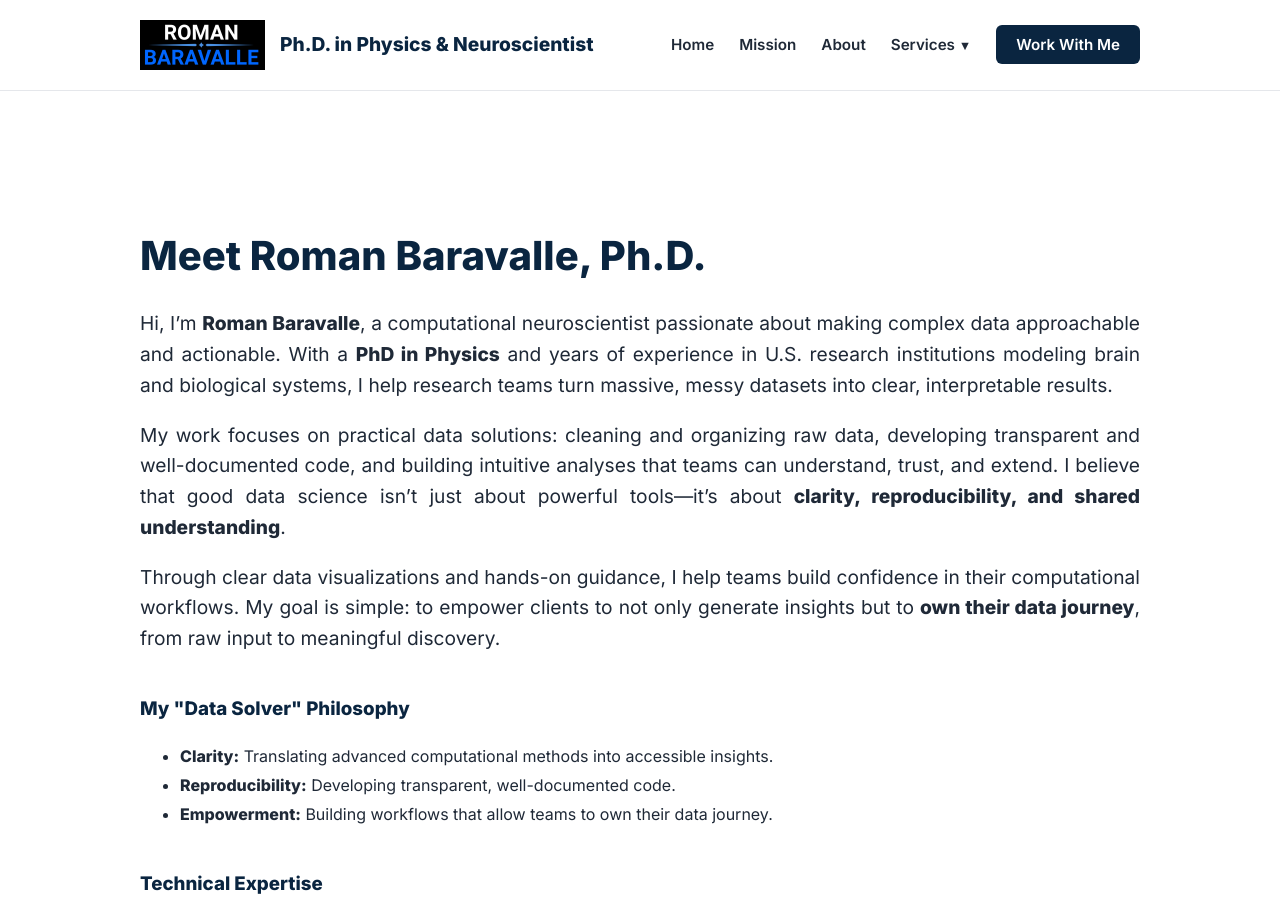
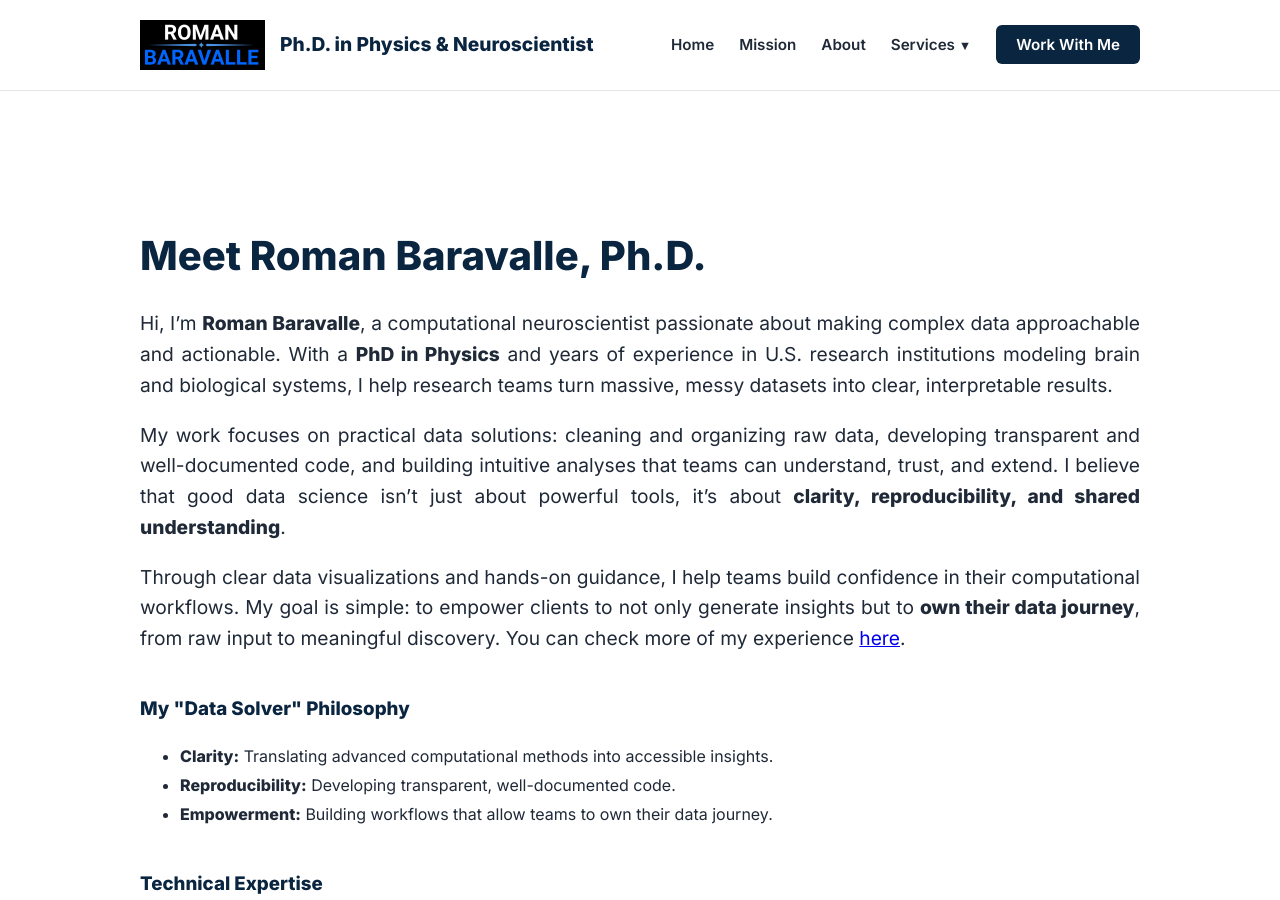
Before and after one commit to RomanDataScience/BaravalleDataSolver, a Jekyll site: the page built from about.md, in a window 1280 px wide and 900 px high. Built offline with Jekyll 4.4.1, drawn with Linux system fonts in a browser that asks for light colours.

Commit message:
Update about.md

```diff
--- a/about.md
+++ b/about.md
@@ -16,11 +16,11 @@ description: Learn about Dr. Roman Baravalle's background in Physics and Neurosc
       </p>
 
       <p>
-        My work focuses on practical data solutions: cleaning and organizing raw data, developing transparent and well-documented code, and building intuitive analyses that teams can understand, trust, and extend. I believe that good data science isn’t just about powerful tools—it’s about <strong>clarity, reproducibility, and shared understanding</strong>.
+        My work focuses on practical data solutions: cleaning and organizing raw data, developing transparent and well-documented code, and building intuitive analyses that teams can understand, trust, and extend. I believe that good data science isn’t just about powerful tools, it’s about <strong>clarity, reproducibility, and shared understanding</strong>.
       </p>
 
       <p>
-        Through clear data visualizations and hands-on guidance, I help teams build confidence in their computational workflows. My goal is simple: to empower clients to not only generate insights but to <strong>own their data journey</strong>, from raw input to meaningful discovery.
+        Through clear data visualizations and hands-on guidance, I help teams build confidence in their computational workflows. My goal is simple: to empower clients to not only generate insights but to <strong>own their data journey</strong>, from raw input to meaningful discovery. You can check more of my experience <a href="https://drive.google.com/file/d/1XeHeVdfZVNLmO1jyQF0HhKmWKNhUsTBQ/view?usp=sharing">here</a>.
       </p>
     </div>
 
```
